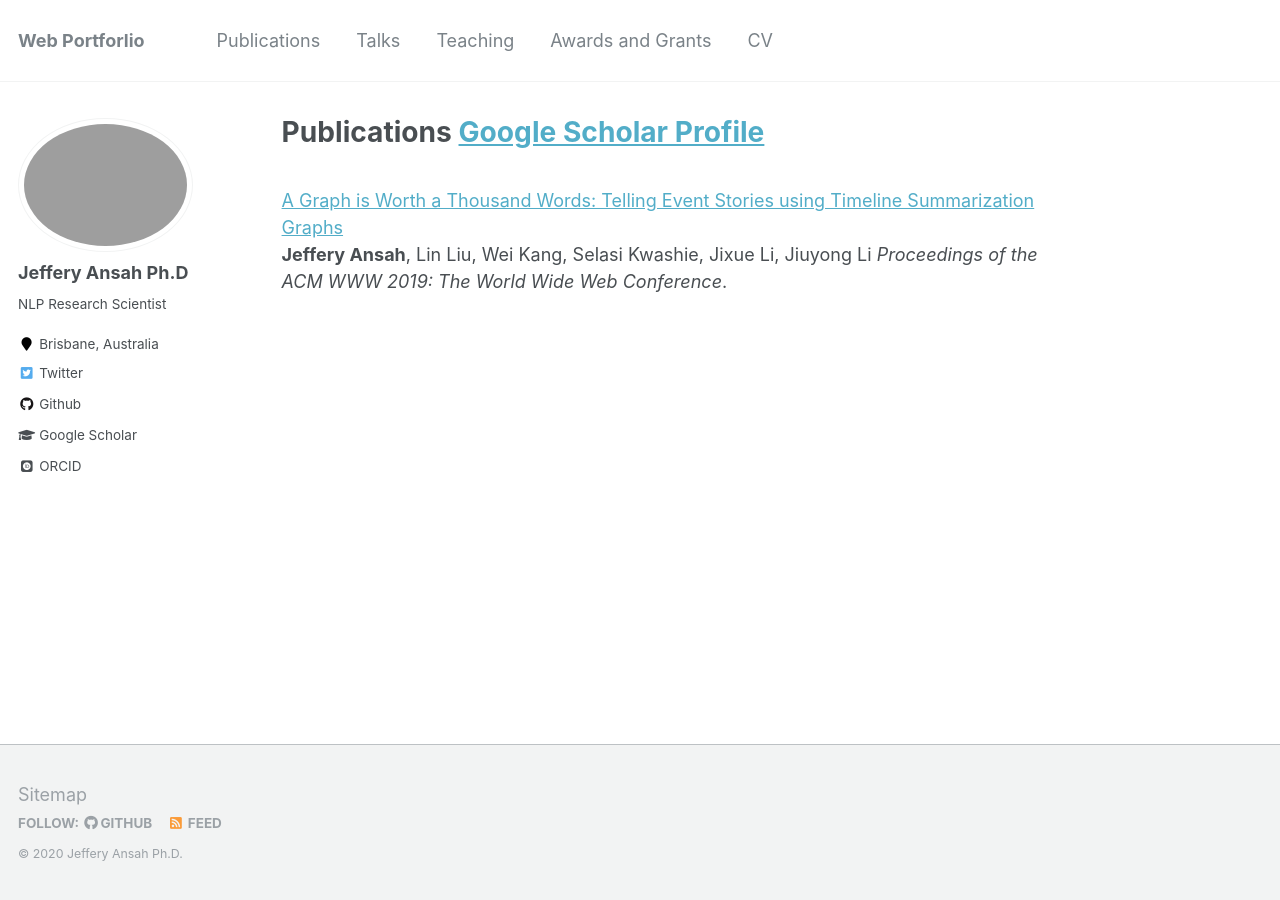
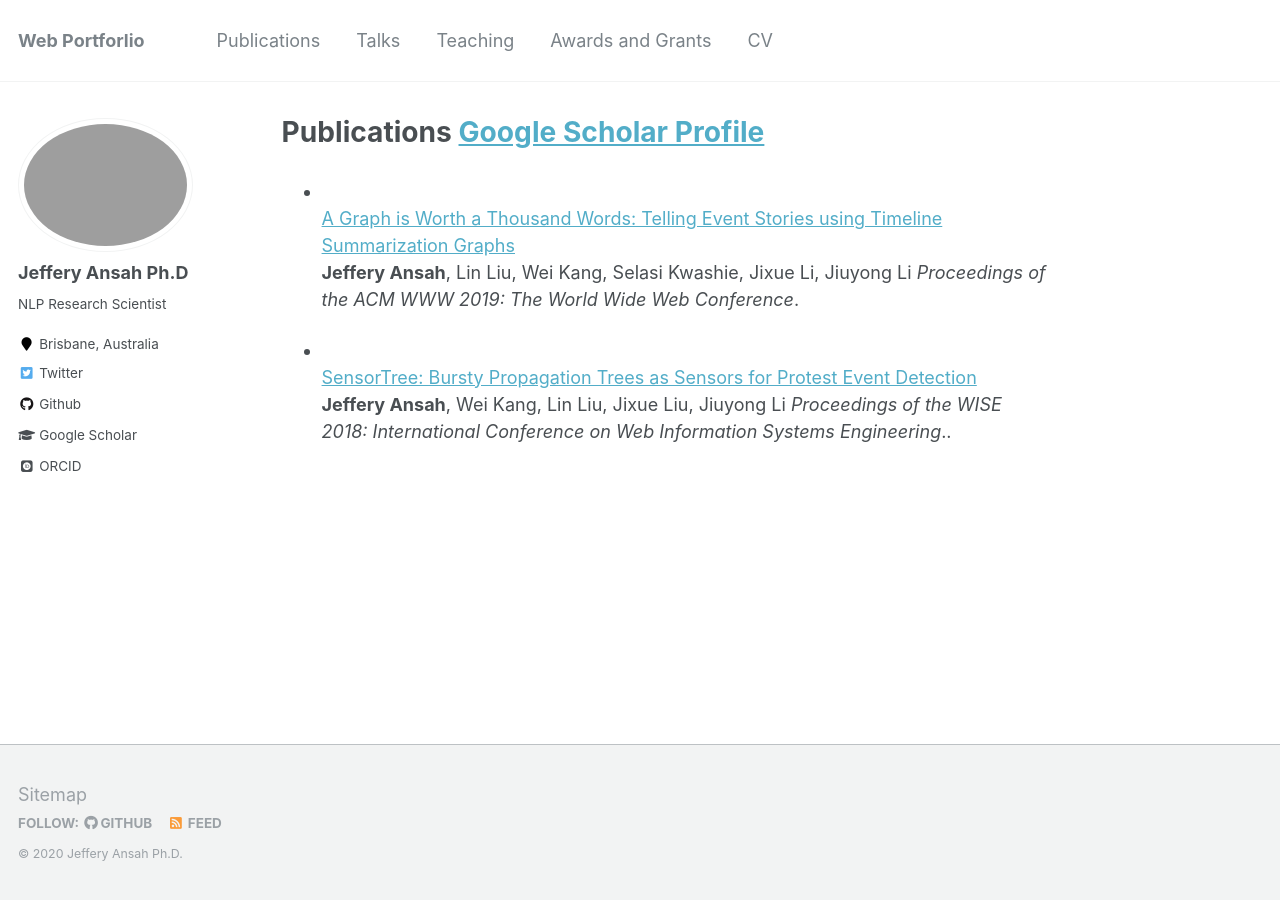
Before and after one commit to jefferyansah/jefferyansah.github.io, a Jekyll site: the page built from _pages/publications.md, in a window 1280 px wide. Built offline with Jekyll 4.4.1, drawn with Linux system fonts in a browser that asks for light colours; some web fonts are replaced.

Commit message:
Added sensorTree to the publications page

```diff
--- a/_pages/publications.md
+++ b/_pages/publications.md
@@ -4,7 +4,12 @@ permalink: /publications/
 author_profile: true
 ---
 
-<br>[A Graph is Worth a Thousand Words: Telling Event Stories using Timeline Summarization Graphs](https://jefferyansah.github.io/publications/STORYGRAPH)
+* <br>[A Graph is Worth a Thousand Words: Telling Event Stories using Timeline Summarization Graphs](https://jefferyansah.github.io/publications/STORYGRAPH)
 <br>
 <b>Jeffery Ansah</b>, Lin  Liu, Wei  Kang, Selasi Kwashie, Jixue  Li, Jiuyong  Li
 <i>Proceedings of the ACM WWW 2019: The World Wide Web Conference</i>.
+
+* <br>[SensorTree: Bursty Propagation Trees as Sensors for Protest Event Detection](https://jefferyansah.github.io/publications/SENSORTREE)
+<br>
+<b>Jeffery Ansah</b>, Wei Kang, Lin Liu, Jixue Liu, Jiuyong Li
+<i>Proceedings of the WISE 2018: International Conference on Web Information Systems Engineering</i>..
```
